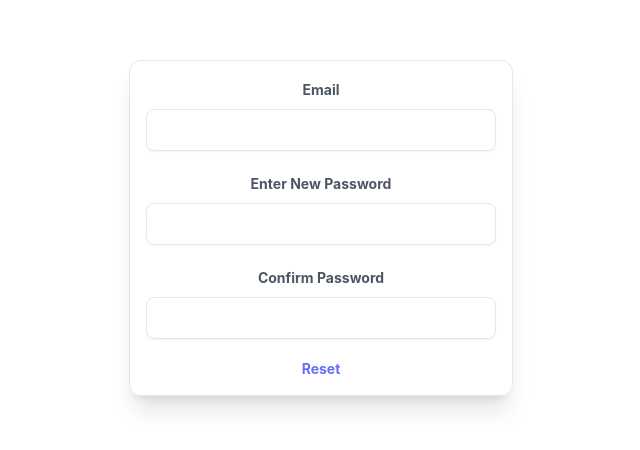
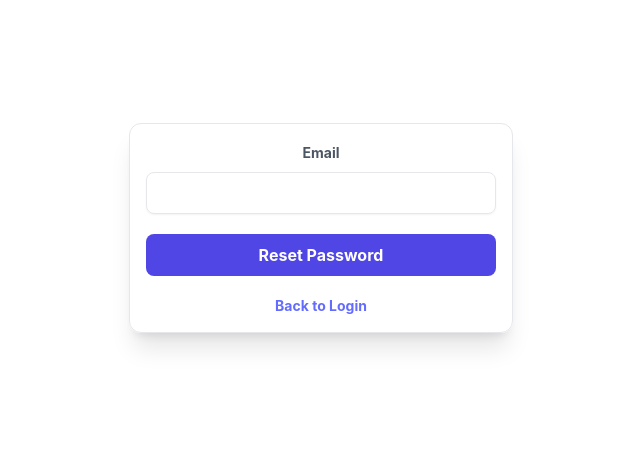
Before and after one commit to Oz-Ent/hub-meal, a React (Vite) app: page /recover in a window 1280 px wide. Shown: the part 204-654 px from the top of the page, without its empty margins (319-959 px from the left). Built offline with nearby package versions, Linux system fonts and the light colour scheme.

Commit message:
changes made to lgin and recover files

```diff
--- a/src/components/Login.jsx
+++ b/src/components/Login.jsx
@@ -13,13 +13,17 @@ const Login = () => {
   const [isSigningIn, setIsSigningIn] = useState(false);
   const [errorMessage, setErrorMessage] = useState("");
   const navigate=useNavigate();
+
   const onSubmit = async (e) => {
     e.preventDefault();
     if (!isSigningIn) {
       setIsSigningIn(true);
-      await doSignInWithEmailAndPassword(email, password).then(
+      try {
+        await doSignInWithEmailAndPassword(email, password);
         navigate("/sort")
-      )
+      } catch (error){
+        alert("Incorrect details, try again")
+      }
     }
   };
 
--- a/src/components/Recover.jsx
+++ b/src/components/Recover.jsx
@@ -17,8 +17,7 @@ const Recover = () => {
 
       )
     }
-    else
-    alert("Please enter new pasword");
+
   };
 
   return (
@@ -42,44 +41,24 @@ const Recover = () => {
                 className="w-full mt-2 px-3 py-2 text-gray-500 bg-transparent outline-none border focus:border-indigo-600 shadow-sm rounded-lg transition duration-300"
               />
             </div>
-          <div>
-              <label className="text-sm text-gray-600 font-bold">
-               Enter New Password
-              </label>
-              <input
-                type="password"
-                autoComplete="current-password"
-                required
-                value={password}
-                onChange={(e) => {
-                  setPassword(e.target.value);
-                }}
-                className="w-full mt-2 px-3 py-2 text-gray-500 bg-transparent outline-none border focus:border-indigo-600 shadow-sm rounded-lg transition duration-300"
-              />
-            </div>
-            <div>
-              <label className="text-sm text-gray-600 font-bold">
-                Confirm Password
-              </label>
-              <input
-                type="password"
-                autoComplete="current-password"
-                required
-                value={password}
-                onChange={(e) => {
-                  setConfirmPassword(e.target.value);
-                }}
-                className="w-full mt-2 px-3 py-2 text-gray-500 bg-transparent outline-none border focus:border-indigo-600 shadow-sm rounded-lg transition duration-300"
-              />
-            </div>
-
             {errorMessage && (
               <span className="text-red-600 font-bold">{errorMessage}</span>
             )}
+            <button
+              type="submit"
+              className="w-full bg-indigo-600 hover:bg-indigo-700 text-white font-bold py-2 px-4 rounded-lg transition duration-300"
+            >
+              Reset Password
+            </button>
           </form>
-          <p className="text-center text-sm">
+          {/* <p className="text-center text-sm">
             <Link to={"/sort"} className="hover:underline font-bold">
               Reset
+            </Link>
+          </p> */}
+          <p className="text-center text-sm">
+            <Link to="/login" className="hover:underline font-bold">
+              Back to Login
             </Link>
           </p>
         </div>
```
